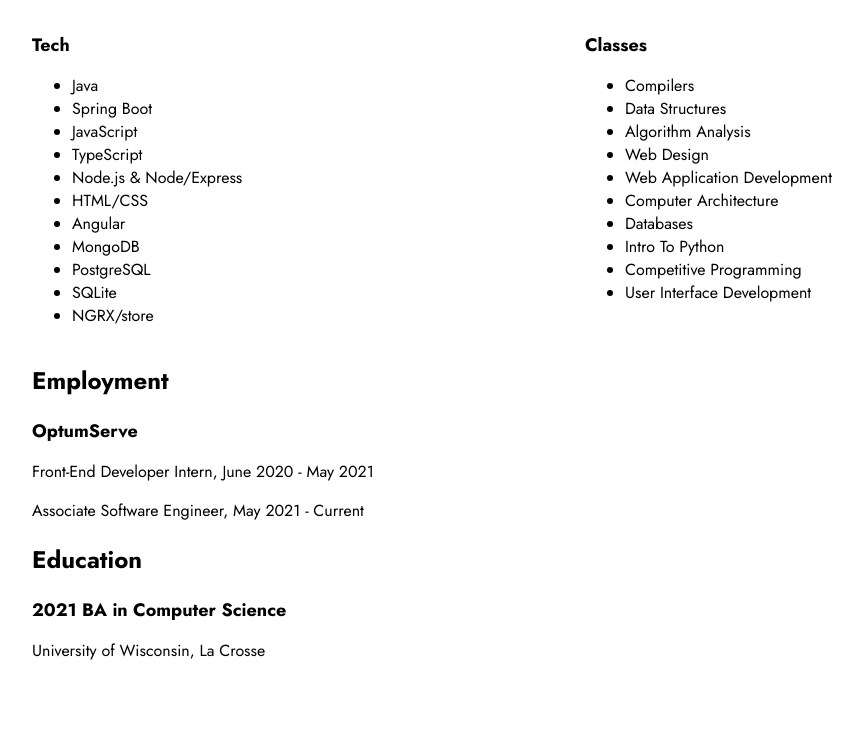
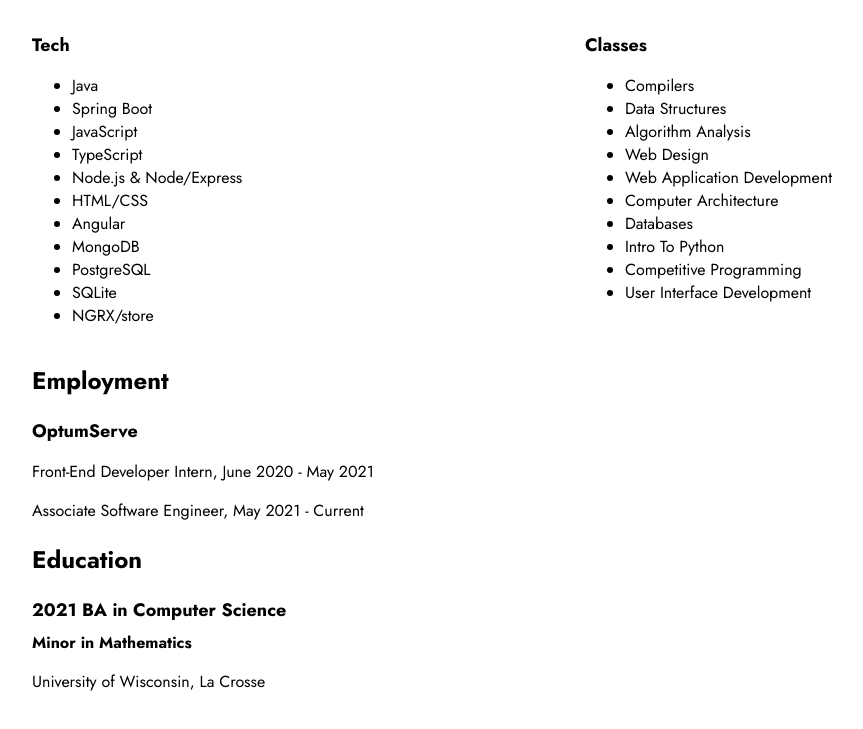
Before and after one commit to maxxpersin/maxxpersin.github.io, a plain HTML site: page index.html in a window 1280 px wide. Shown: the part 817-1546 px from the top of the page, without its empty margins (208-1071 px from the left). Drawn offline with Linux system fonts and the light colour scheme.

Commit message:
education update

```diff
--- a/index.html
+++ b/index.html
@@ -139,10 +139,11 @@
             </section>
 
         </section>
-        <section>
+        <section class="education">
             <h1>Education</h1>
             <section>
                 <h2>2021 BA in Computer Science</h2>
+                <h3>Minor in Mathematics</h3>
                 <p>University of Wisconsin, La Crosse</p>
             </section>
         </section>
--- a/src/style.css
+++ b/src/style.css
@@ -3,6 +3,15 @@
 * {
 
     font-family: "Jost", sans-serif;
+}
+
+section.education h2 {
+    margin-bottom: 8px;
+}
+
+h3 {
+    margin-top: 0;
+    font-size: medium;
 }
 
 .container {
```
